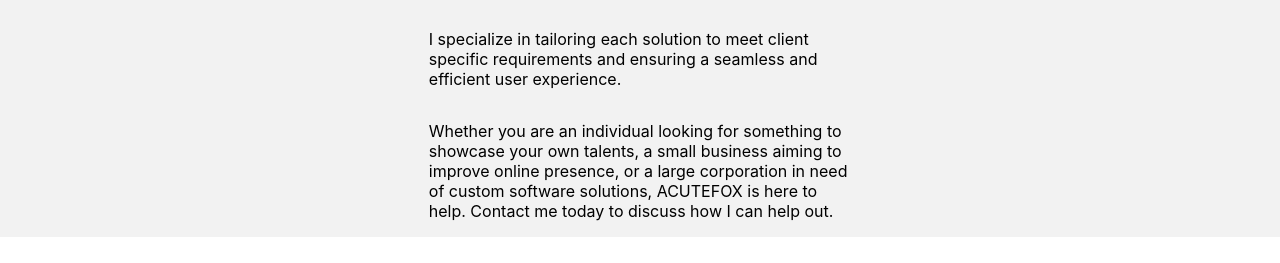
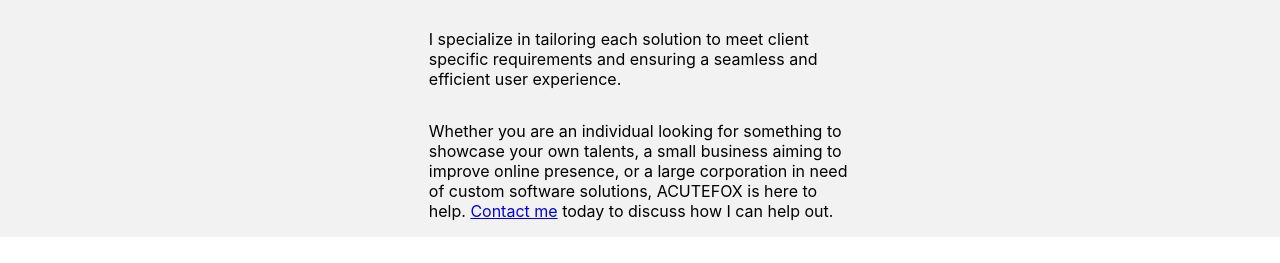
Before and after one commit to FoxOkami/acutefox, a React (Create React App) app: page / in a window 1280 px wide. Shown: the part 1480-1743 px from the top of the page. Built offline with nearby package versions, Linux system fonts and the light colour scheme.

Commit message:
Updated readme, Changed mailto link to in page navigation

```diff
--- a/src/App.js
+++ b/src/App.js
@@ -33,7 +33,7 @@
           <p>Not everything fits in the prefab world, maybe you want more control or something that truly stands out.</p>
           <p>That's where ACUTEFOX comes in.</p>
           <p>
-            <a href='mailto:elias.ewert@gmail.com' className='text-link' target='_blank'>Reach out</a> and let's create something extraordinary!
+            <a href='#contact' className='text-link'>Reach out</a> and let's create something extraordinary!
           </p>
         </div>
         <DeviceAnimation />
@@ -43,7 +43,7 @@
           <h1 className='section-c'>Meet the Software Engineer Behind ACUTEFOX</h1>
           <p>With more than 10 years of experience in software development and website design, I am dedicated to creating unique and innovative solutions for my clients.</p>
           <p>I specialize in tailoring each solution to meet client specific requirements and ensuring a seamless and efficient user experience.</p>
-          <p>Whether you are an individual looking for something to showcase your own talents, a small business aiming to improve online presence, or a large corporation in need of custom software solutions, ACUTEFOX is here to help. Contact me today to discuss how I can help out.</p>
+          <p>Whether you are an individual looking for something to showcase your own talents, a small business aiming to improve online presence, or a large corporation in need of custom software solutions, ACUTEFOX is here to help. <a href='#contact'>Contact me</a> today to discuss how I can help out.</p>
         </div>
       </div>
       <div id='services' className='section-a jump-link'>
```
Also changed, not shown: 1 other file (tests, documents, lock files or other folders).
